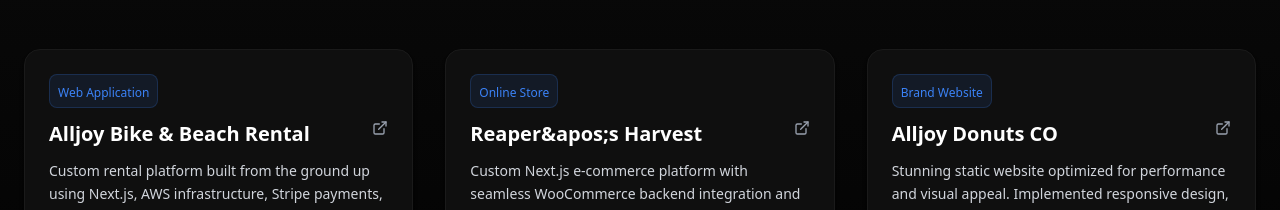
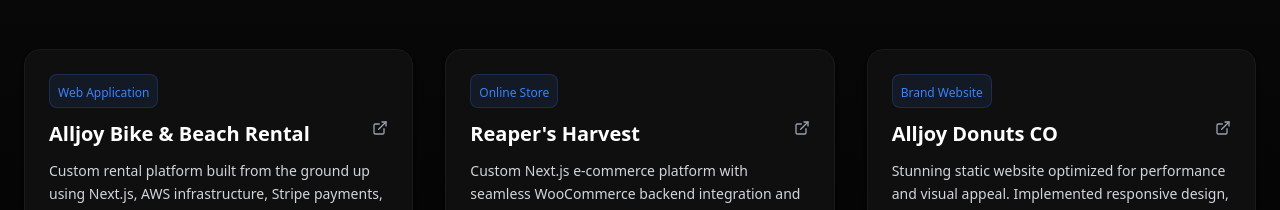
Before and after one commit to PeytonSalv/portfolio, a Next.js app: page / in a window 1280 px wide. Shown: the part 1120-1330 px from the top of the page. Built offline with nearby package versions, Linux system fonts and the light colour scheme.

Commit message:
build errors???

```diff
--- a/src/components/ui/sections/AboutMe.tsx
+++ b/src/components/ui/sections/AboutMe.tsx
@@ -144,7 +144,7 @@
             </div>
 
             <div>
-              <h3 className="text-lg font-semibold text-white mb-1">Reaper&apos;s Harvest E-Commerce Store — <span className="text-gray-400 italic font-normal">Next.js, WooCommerce, Stripe, Framer Motion</span></h3>
+              <h3 className="text-lg font-semibold text-white mb-1">Reaper's Harvest E-Commerce Store — <span className="text-gray-400 italic font-normal">Next.js, WooCommerce, Stripe, Framer Motion</span></h3>
               <p className="text-gray-300 mb-2">
                 Modern e-commerce experience built over a WooCommerce backend. Implemented real-time checkout via Stripe, with high-performance animation and UX optimization. Achieved:
               </p>
@@ -167,7 +167,7 @@
             <div>
               <h3 className="text-lg font-semibold text-white mb-1">Alljoy Donuts Static Site — <span className="text-gray-400 italic font-normal">Next.js, Tailwind CSS, Framer Motion, Vercel</span></h3>
               <p className="text-gray-300">
-                Brand site for a local business showcasing artisanal donuts. Delivered a fast-loading, mobile-optimized static site that captured the shop&apos;s visual identity and boosted customer traffic.
+                Brand site for a local business showcasing artisanal donuts. Delivered a fast-loading, mobile-optimized static site that captured the shop's visual identity and boosted customer traffic.
               </p>
             </div>
 
@@ -188,7 +188,7 @@
           <div>
             <h3 className="text-lg font-semibold text-white mb-1">Head Philanthropy Chair – Phi Kappa Psi</h3>
             <p className="text-gray-300">
-              Led a record-breaking fundraising campaign for Hunter&apos;s Pledge, multiplying previous donation levels by 20x.
+              Led a record-breaking fundraising campaign for Hunter's Pledge, multiplying previous donation levels by 20x.
             </p>
           </div>
         </motion.div>
--- a/src/components/ui/sections/Gallery.tsx
+++ b/src/components/ui/sections/Gallery.tsx
@@ -16,7 +16,7 @@
     },
     {
       src: "/projects/reapersharvest.png",
-      title: "Reaper&apos;s Harvest",
+      title: "Reaper's Harvest",
       description: "E-commerce platform with seamless WooCommerce integration and Stripe payments"
     },
     {
@@ -75,7 +75,7 @@
         viewport={{ once: true }}
         className="text-center text-gray-400 max-w-2xl mx-auto mb-12"
       >
-        Take a visual tour through some of my recent work and see the interfaces I&apos;ve crafted.
+        Take a visual tour through some of my recent work and see the interfaces I've crafted.
       </motion.p>
 
       {/* Gallery Grid */}
--- a/src/components/ui/sections/Projects.tsx
+++ b/src/components/ui/sections/Projects.tsx
@@ -15,7 +15,7 @@
     results: ['300% Increase in Online Bookings', '40k+ Lines of Custom Code', '85% Faster Checkout Process', '99.9% System Uptime']
   },
   {
-    title: 'Reaper&apos;s Harvest',
+    title: 'Reaper\'s Harvest',
     description: 'Custom Next.js e-commerce platform with seamless WooCommerce backend integration and Stripe payment processing. Implemented advanced animations, optimized performance, and created a fluid, modern shopping experience.',
     tags: ['Next.js', 'WooCommerce', 'Stripe', 'Framer Motion', 'TypeScript', 'GraphQL'],
     link: 'https://darkersideofhalloween.com',
@@ -134,7 +134,7 @@
             className="text-xl text-gray-300 max-w-3xl mx-auto leading-relaxed"
           >
             A curated showcase of full-stack applications, AI-powered tools, and modern web experiences
-            I&apos;ve built for clients and personal exploration.
+            I've built for clients and personal exploration.
           </motion.p>
         </motion.div>
 
@@ -174,7 +174,7 @@
             whileHover={{ scale: 1.05 }}
             whileTap={{ scale: 0.95 }}
           >
-            Let&apos;s Connect
+            Let's Connect
           </motion.a>
         </motion.div>
       </div>
```
